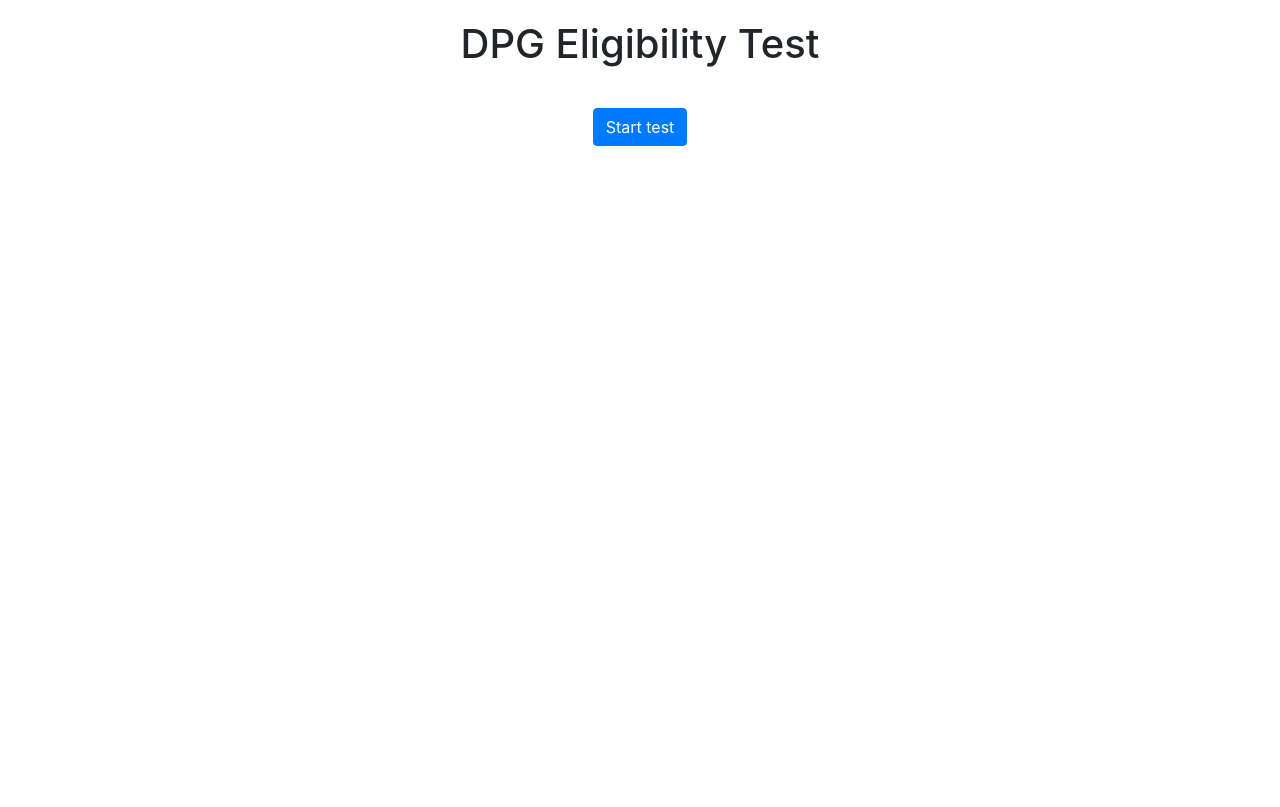
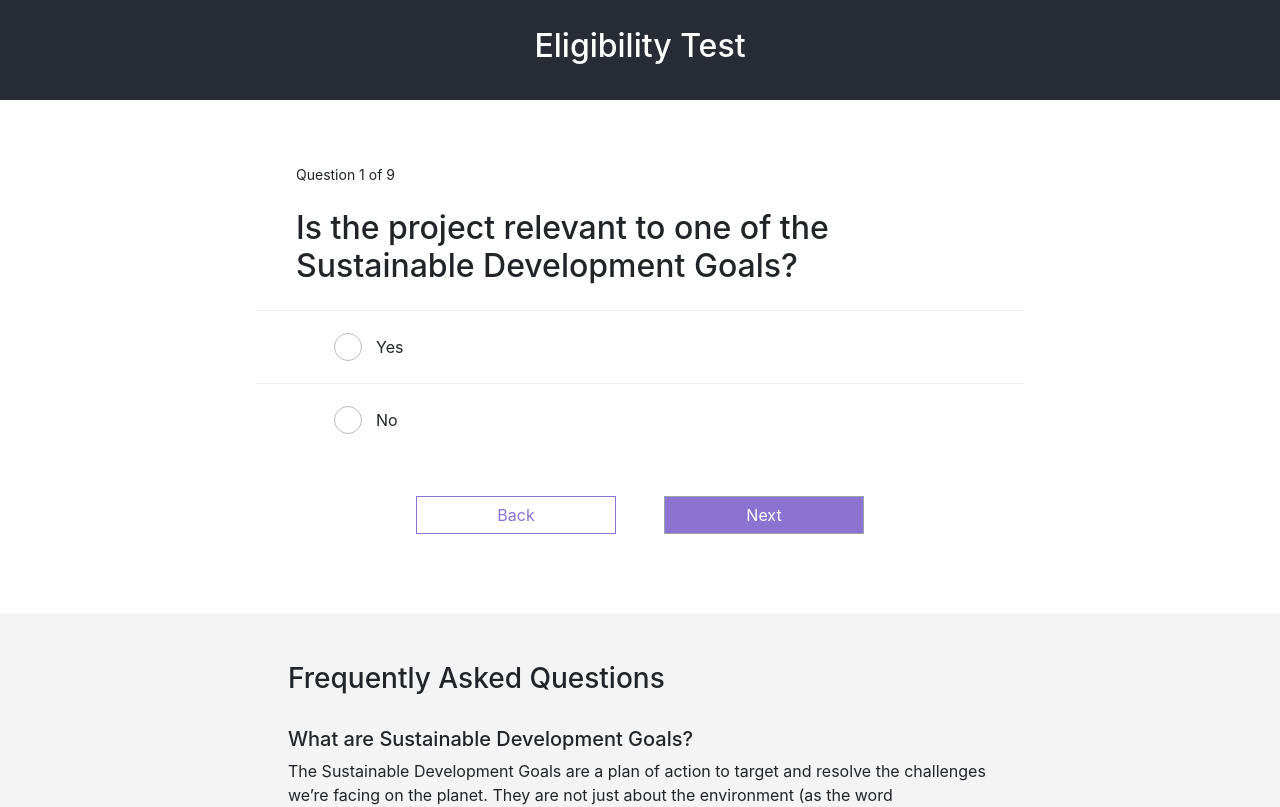
Before and after one commit to rachita19082/eligibility-form, a React (Create React App) app: page / in a window 1280 px wide. Shown: the top 807 px of the page. Built offline with nearby package versions, Linux system fonts and the light colour scheme.

Commit message:
Remove intro page

```diff
--- a/src/index.js
+++ b/src/index.js
@@ -1,13 +1,12 @@
 import React from 'react';
 import ReactDOM from 'react-dom';
 import './index.css';
-import App from './App';
-
+import Test from './Test';
 import 'bootstrap/dist/css/bootstrap.min.css';
 import reportWebVitals from './reportWebVitals';
 
 ReactDOM.render(
-  <App />,
+  <Test />,
   document.getElementById('root')
 );
 
```
